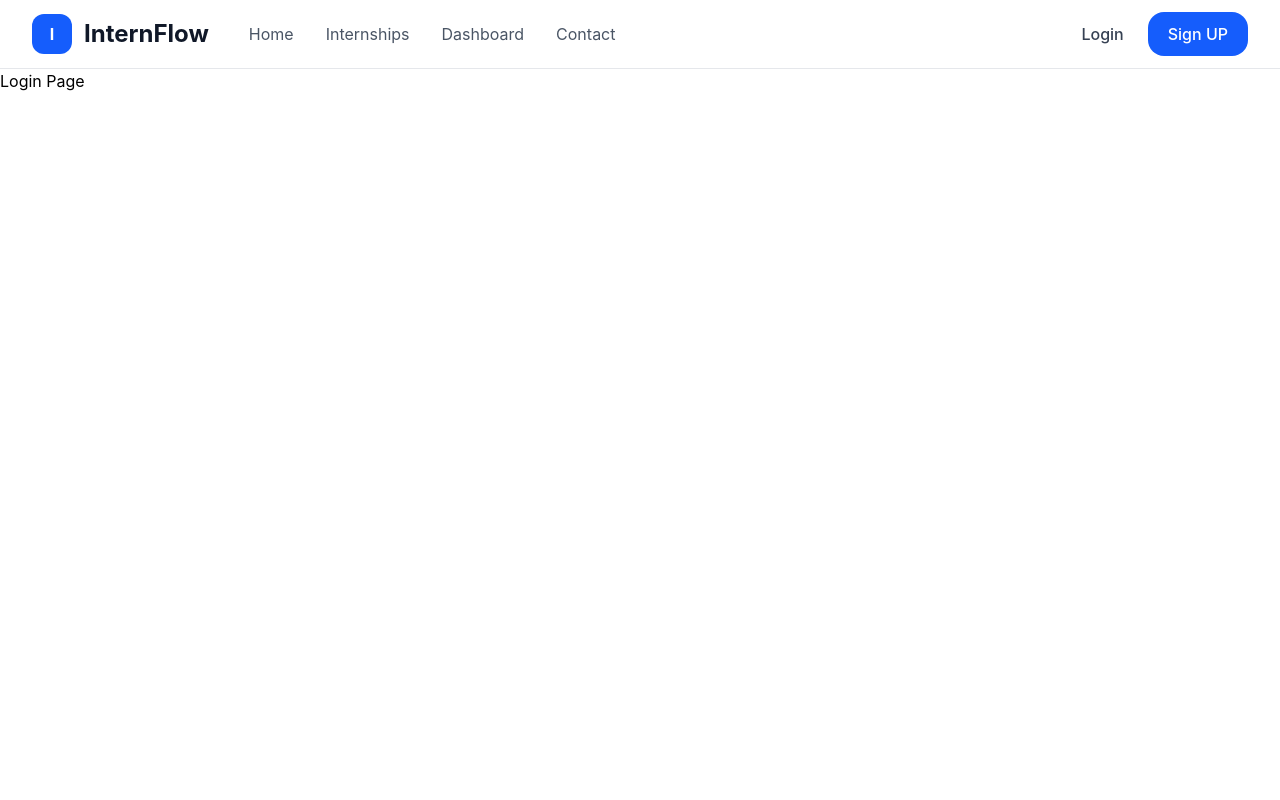
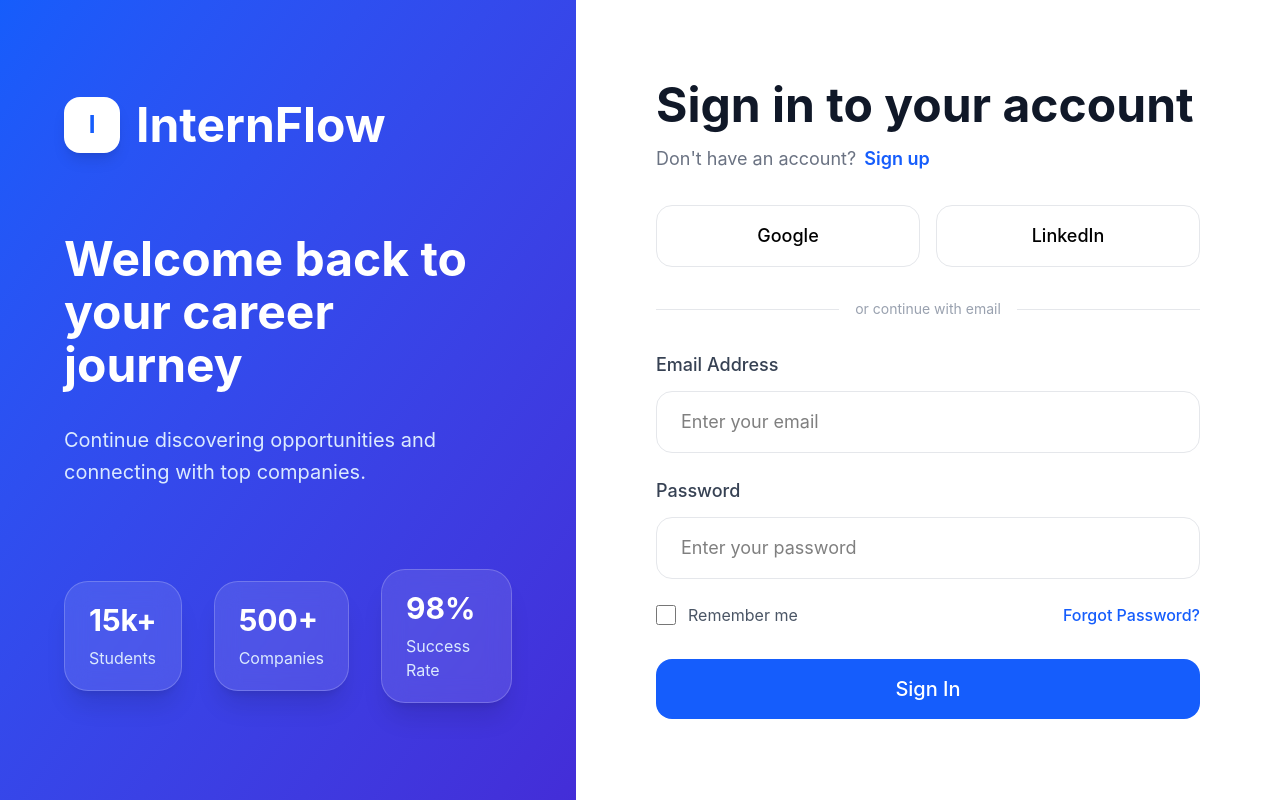
Before and after one commit to anshxio/internship-management-platform, a React (Vite) app in the folder client/: page /login in a window 1280 px wide. Built offline with nearby package versions, Linux system fonts and the light colour scheme.

Commit message:
Built a login page

```diff
--- a/client/src/App.jsx
+++ b/client/src/App.jsx
@@ -11,7 +11,6 @@ import RecruiterDashboard from "./pages/RecruiterDashboard";
 function App() {
   return (
     <div>
-      <Navbar />
       <Routes>
         <Route path = "/" element={<Home />} />
         <Route path = "/login" element={<Login />} />
--- a/client/src/pages/Home.jsx
+++ b/client/src/pages/Home.jsx
@@ -1,3 +1,4 @@
+import Navbar from "../components/Navbar";
 import HeroSection from "../components/HeroSection";
 import StatsSection from "../components/StatsSection";
 import FeatureSection from "../components/FeatureSection";
@@ -6,7 +7,7 @@ import Footer from "../components/Footer";
 function Home(){
     return(
         <div>
-
+            <Navbar />
             <HeroSection/>
             <StatsSection />
             <FeatureSection />
--- a/client/src/pages/Login.jsx
+++ b/client/src/pages/Login.jsx
@@ -1,8 +1,142 @@
-function Login(){
-    return (
-        <div>
-            <h1> Login Page</h1>
+function Login() {
+  return (
+    <section className="min-h-screen grid grid-cols-[45%_55%]">
+      {/* LEFT PANEL */}
+      <div className="bg-gradient-to-br from-blue-600 to-indigo-700 min-h-screen">
+        <div className="p-16 text-white flex flex-col justify-center gap-20 h-full">
+          {/* LOGO */}
+          <div className="flex items-center gap-4">
+            <div className="w-14 h-14 rounded-2xl bg-white text-blue-600 flex items-center justify-center font-bold text-2xl shadow-lg">
+              I
+            </div>
+
+            <h1 className="text-5xl font-bold">InternFlow</h1>
+          </div>
+
+          {/* HERO CONTENT */}
+          <div>
+            <h1 className="text-5xl font-bold leading-[1.1] max-w-xl">
+              Welcome back to
+              <br />
+              your career journey
+            </h1>
+
+            <p className="text-xl text-blue-100 mt-8 leading-relaxed max-w-lg">
+              Continue discovering opportunities and connecting with top
+              companies.
+            </p>
+          </div>
+
+          {/* STATS */}
+          <div className="flex items-center gap-8">
+            {/* CARD 1 */}
+            <div className="bg-white/10 backdrop-blur-md border border-white/20 rounded-3xl px-6 py-5 shadow-xl">
+              <h1 className="text-3xl font-bold">15k+</h1>
+
+              <p className="text-blue-100 mt-2">Students</p>
+            </div>
+
+            {/* CARD 2 */}
+            <div className="bg-white/10 backdrop-blur-md border border-white/20 rounded-3xl px-6 py-5 shadow-xl">
+              <h1 className="text-3xl font-bold">500+</h1>
+
+              <p className="text-blue-100 mt-2">Companies</p>
+            </div>
+
+            {/* CARD 3 */}
+            <div className="bg-white/10 backdrop-blur-md border border-white/20 rounded-3xl px-6 py-5 shadow-xl">
+              <h1 className="text-3xl font-bold">98%</h1>
+
+              <p className="text-blue-100 mt-2">Success Rate</p>
+            </div>
+          </div>
         </div>
-    )
+      </div>
+
+      {/* RIGHT PANEL */}
+      <div className="bg-white flex items-center justify-center px-20">
+        <div className="w-full max-w-xl">
+          {/* HEADING */}
+          <div>
+            <h1 className="text-5xl font-bold text-gray-900">
+              Sign in to your account
+            </h1>
+
+            <p className="text-gray-500 text-lg mt-4">
+              Don&apos;t have an account?
+              <span className="text-blue-600 font-semibold ml-2 cursor-pointer hover:text-blue-700 transition">
+                Sign up
+              </span>
+            </p>
+          </div>
+
+          {/* SOCIAL BUTTONS */}
+          <div className="flex gap-4 mt-8">
+            <button className="flex-1 border border-gray-200 rounded-2xl py-4 text-lg font-medium hover:bg-gray-50 hover:shadow-lg transition-all duration-300">
+              Google
+            </button>
+
+            <button className="flex-1 border border-gray-200 rounded-2xl py-4 text-lg font-medium hover:bg-gray-50 hover:shadow-lg transition-all duration-300">
+              LinkedIn
+            </button>
+          </div>
+
+          {/* DIVIDER */}
+          <div className="flex items-center gap-4 my-8">
+            <div className="flex-1 h-[1px] bg-gray-200"></div>
+
+            <p className="text-gray-400 text-sm">or continue with email</p>
+
+            <div className="flex-1 h-[1px] bg-gray-200"></div>
+          </div>
+
+          {/* EMAIL */}
+          <div>
+            <label className="text-lg font-medium text-gray-700">
+              Email Address
+            </label>
+
+            <input
+              type="email"
+              placeholder="Enter your email"
+              className="w-full mt-3 border border-gray-200 rounded-2xl px-6 py-4 text-lg outline-none focus:ring-2 focus:ring-blue-500 hover:shadow-lg transition-all duration-300"
+            />
+          </div>
+
+          {/* PASSWORD */}
+          <div className="mt-6">
+            <label className="text-lg font-medium text-gray-700">
+              Password
+            </label>
+
+            <input
+              type="password"
+              placeholder="Enter your password"
+              className="w-full mt-3 border border-gray-200 rounded-2xl px-6 py-4 text-lg outline-none focus:ring-2 focus:ring-blue-500 hover:shadow-lg transition-all duration-300"
+            />
+          </div>
+
+          {/* REMEMBER */}
+          <div className="flex items-center justify-between mt-6">
+            <div className="flex items-center gap-3">
+              <input type="checkbox" className="w-5 h-5" />
+
+              <p className="text-gray-600">Remember me</p>
+            </div>
+
+            <button className="text-blue-600 font-medium hover:text-blue-700 transition">
+              Forgot Password?
+            </button>
+          </div>
+
+          {/* SIGN IN BUTTON */}
+          <button className="w-full bg-blue-600 text-white py-4 rounded-2xl text-xl font-medium mt-8 hover:bg-blue-700 hover:shadow-xl transition-all duration-300 hover:scale-[1.01]">
+            Sign In
+          </button>
+        </div>
+      </div>
+    </section>
+  );
 }
-export default Login
+
+export default Login;
```
